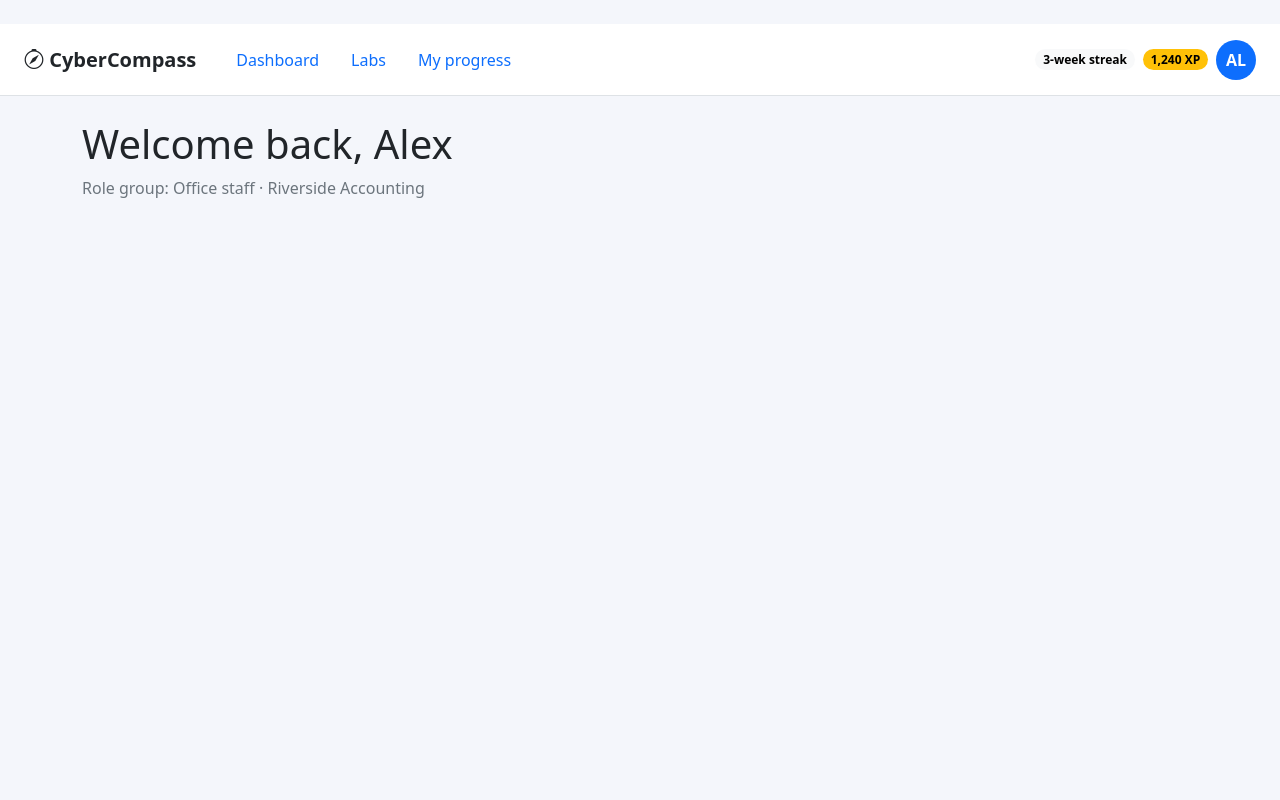
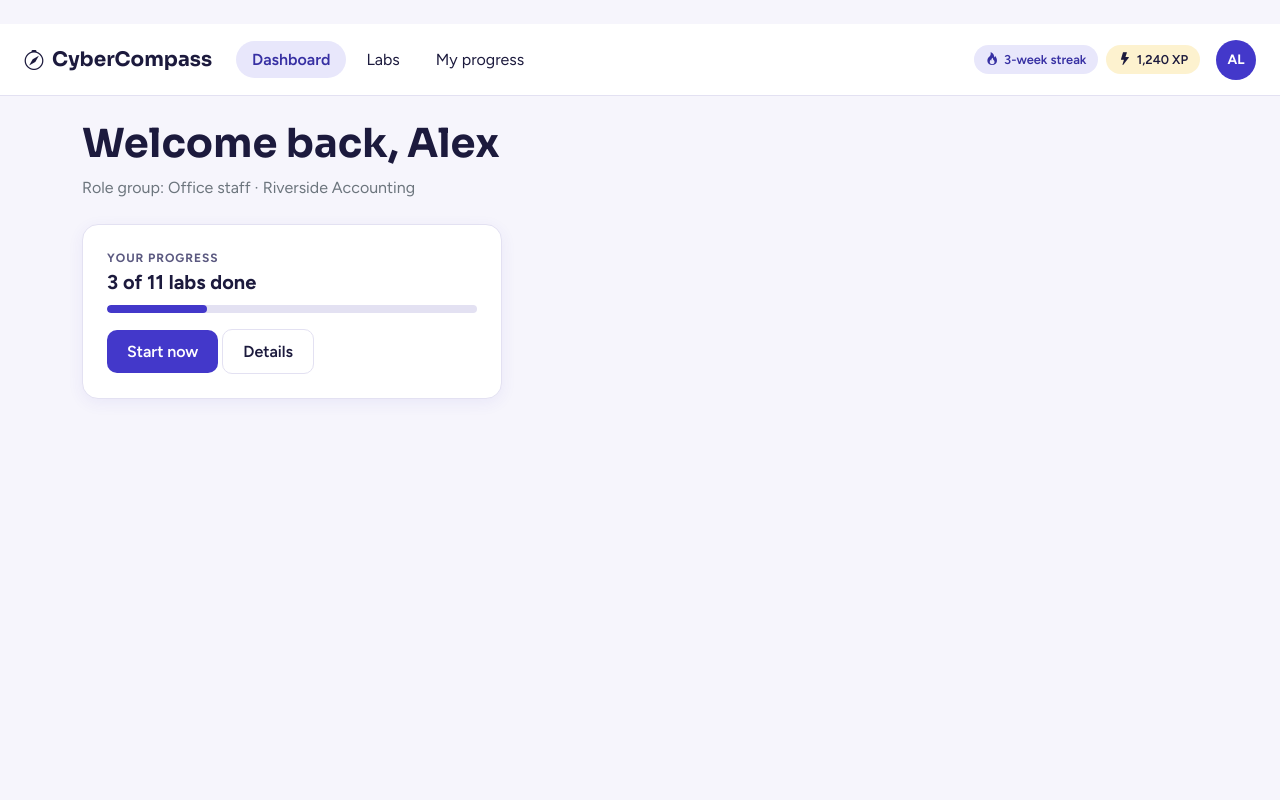
Before and after one commit to Mastna123/CyberCompass, a Flask app: page / in a window 1280 px wide. Run offline with Flask 3, Linux system fonts and the light colour scheme.

Commit message:
Add Starlight theme tokens and base components

```diff
--- a/app/static/css/app.css
+++ b/app/static/css/app.css
@@ -1,3 +1,144 @@
+/* Uses only the variables from theme.css */
+
 body {
-    background: #F4F6FB;
+    font-family: var(--font-body);
+    background: var(--bg);
+    color: var(--ink);
 }
+
+h1, h2, h3, h4 {
+    font-family: var(--font-heading);
+    font-weight: 700;
+}
+
+.text-muted-cc {
+    color: var(--muted);
+}
+
+.eyebrow {
+    font-size: .75rem;
+    font-weight: 700;
+    letter-spacing: .08em;
+    text-transform: uppercase;
+    color: var(--muted);
+}
+
+/* Nav */
+.cc-nav {
+    background: var(--card);
+    border-bottom: 1px solid var(--line);
+    height: 72px;
+}
+
+.cc-brand {
+    font-family: var(--font-heading);
+    font-weight: 700;
+    font-size: 1.25rem;
+    color: var(--ink);
+    text-decoration: none;
+}
+
+.cc-nav .nav-link {
+    color: var(--ink);
+    border-radius: 999px;
+    padding: .4rem 1rem;
+}
+
+    .cc-nav .nav-link.active {
+        background: var(--primary-tint);
+        color: var(--primary-dark);
+        font-weight: 600;
+    }
+
+.cc-avatar {
+    width: 40px;
+    height: 40px;
+    border-radius: 50%;
+    background: var(--primary);
+    color: var(--on-primary);
+    font-weight: 700;
+    font-size: .85rem;
+    display: inline-flex;
+    align-items: center;
+    justify-content: center;
+}
+
+/* Cards */
+.cc-card {
+    background: var(--card);
+    border: 1px solid var(--line);
+    border-radius: var(--radius);
+    box-shadow: var(--shadow);
+    padding: 1.5rem;
+}
+
+/* Chips (small pills like "1,240 XP" or "Due Oct 10") */
+.cc-chip {
+    display: inline-flex;
+    align-items: center;
+    gap: .35rem;
+    padding: .3rem .75rem;
+    border-radius: 999px;
+    font-size: .8rem;
+    font-weight: 600;
+    background: var(--line);
+    color: var(--ink);
+}
+
+    .cc-chip.xp {
+        background: var(--warning-tint);
+    }
+
+    .cc-chip.primary {
+        background: var(--primary-tint);
+        color: var(--primary-dark);
+    }
+
+    .cc-chip.success {
+        background: var(--success-tint);
+        color: var(--success);
+    }
+
+/* Buttons */
+.btn-cc {
+    background: var(--primary);
+    color: var(--on-primary);
+    border: 0;
+    border-radius: var(--radius-sm);
+    font-weight: 600;
+    padding: .6rem 1.25rem;
+}
+
+    .btn-cc:hover {
+        background: var(--primary-dark);
+        color: var(--on-primary);
+    }
+
+.btn-cc-outline {
+    background: var(--card);
+    color: var(--ink);
+    border: 1px solid var(--line);
+    border-radius: var(--radius-sm);
+    font-weight: 600;
+    padding: .6rem 1.25rem;
+}
+
+/* Progress bars */
+.cc-track {
+    height: 8px;
+    border-radius: 999px;
+    background: var(--line);
+    overflow: hidden;
+}
+
+    .cc-track > span {
+        display: block;
+        height: 100%;
+        border-radius: 999px;
+    }
+
+/* Keyboard focus is always visible (accessibility) */
+:focus-visible {
+    outline: 3px solid var(--primary);
+    outline-offset: 2px;
+}
--- /dev/null
+++ b/app/static/css/theme.css
@@ -0,0 +1,50 @@
+/*
+  THEME TOKENS
+  Change only this file (and the font link in base.html) to switch themes.
+  As of 10/9/26, the current theme chosen was: Option I, Starlight
+*/
+:root {
+    /* Fonts */
+    --font-heading: "Sora", system-ui, sans-serif;
+    --font-body: "Figtree", system-ui, sans-serif;
+
+    /* Page and text */
+    --bg: #F6F5FC;
+    --card: #FFFFFF;
+    --ink: #1C1A3D;
+    --muted: #5B5980;
+    --line: #E3E1F2;
+
+    /* Main action color (indigo) */
+    --primary: #4338CA;
+    --primary-dark: #3730A3;
+    --primary-tint: #E8E7FB;
+    --on-primary: #FFFFFF;
+
+    /* Status colors */
+    --success: #15803D;
+    --success-tint: #DCF5E4;
+    --danger: #C2412D;
+    --danger-tint: #FCE5E0;
+    --warning: #F2B416;
+    --warning-tint: #FDF2CF;
+
+    /* Feature cards (Resume card, lab hero): midnight with stars */
+    --hero-bg: #1E1B4B;
+    --hero-ink: #FFFFFF;
+    --hero-muted: #C7C4EE;
+    --hero-track: #37347A;
+    --star: #F2B416;
+
+    /* One color per training track */
+    --track-1: #4338CA; /* Identity and access */
+    --track-2: #7C5CD6; /* Data handling and sharing */
+    --track-3: #0E7490; /* Network and device */
+    --track-4: #E0533D; /* Social engineering */
+    --track-5: #F2B416; /* Emerging risk */
+
+    /* Shape */
+    --radius: 16px;
+    --radius-sm: 10px;
+    --shadow: 0 4px 16px rgba(67, 56, 202, 0.07);
+}
--- a/app/templates/base.html
+++ b/app/templates/base.html
@@ -7,6 +7,12 @@
 
     <link href="https://cdn.jsdelivr.net/npm/bootstrap@5.3.3/dist/css/bootstrap.min.css" rel="stylesheet">
     <link href="https://cdn.jsdelivr.net/npm/bootstrap-icons@1.11.3/font/bootstrap-icons.min.css" rel="stylesheet">
+
+    <!-- Theme fonts: change these together with theme.css -->
+    <link rel="preconnect" href="https://fonts.googleapis.com">
+    <link href="https://fonts.googleapis.com/css2?family=Sora:wght@600;700&family=Figtree:wght@400;500;600;700&display=swap" rel="stylesheet">
+
+    <link href="{{ url_for('static', filename='css/theme.css') }}" rel="stylesheet">
     <link href="{{ url_for('static', filename='css/app.css') }}" rel="stylesheet">
 </head>
 <body>
--- a/app/templates/home.html
+++ b/app/templates/home.html
@@ -5,4 +5,13 @@
 {% block content %}
 <h1>Welcome back, Alex</h1>
 <p class="text-secondary">Role group: Office staff · Riverside Accounting</p>
+
+<div class="cc-card mt-4" style="max-width: 420px;">
+    <div class="eyebrow">Your progress</div>
+    <div class="fs-5 fw-bold mb-2">3 of 11 labs done</div>
+    <div class="cc-track mb-3"><span style="width: 27%; background: var(--track-1);"></span></div>
+    <button class="btn btn-cc">Start now</button>
+    <button class="btn btn-cc-outline">Details</button>
+</div>
+
 {% endblock %}
--- a/app/templates/partials/nav.html
+++ b/app/templates/partials/nav.html
@@ -1,15 +1,15 @@
-<nav class="d-flex align-items-center gap-4 px-4 bg-white border-bottom" style="height: 72px;">
-    <a href="{{ url_for('home') }}" class="fw-bold fs-5 text-dark text-decoration-none">
+<nav class="cc-nav d-flex align-items-center gap-4 px-4">
+    <a href="{{ url_for('home') }}" class="cc-brand d-flex align-items-center gap-2">
         <i class="bi bi-compass"></i> CyberCompass
     </a>
-    <ul class="nav">
-        <li class="nav-item"><a class="nav-link" href="{{ url_for('home') }}">Dashboard</a></li>
+    <ul class="nav gap-1">
+        <li class="nav-item"><a class="nav-link active" href="{{ url_for('home') }}">Dashboard</a></li>
         <li class="nav-item"><a class="nav-link" href="#">Labs</a></li>
         <li class="nav-item"><a class="nav-link" href="#">My progress</a></li>
     </ul>
     <div class="ms-auto d-flex align-items-center gap-2">
-        <span class="badge rounded-pill text-bg-light">3-week streak</span>
-        <span class="badge rounded-pill text-bg-warning">1,240 XP</span>
-        <span class="rounded-circle bg-primary text-white d-inline-flex align-items-center justify-content-center fw-bold" style="width:40px;height:40px;">AL</span>
+        <span class="cc-chip primary"><i class="bi bi-fire"></i> 3-week streak</span>
+        <span class="cc-chip xp"><i class="bi bi-lightning-fill"></i> 1,240 XP</span>
+        <span class="cc-avatar ms-2">AL</span>
     </div>
 </nav>
```
